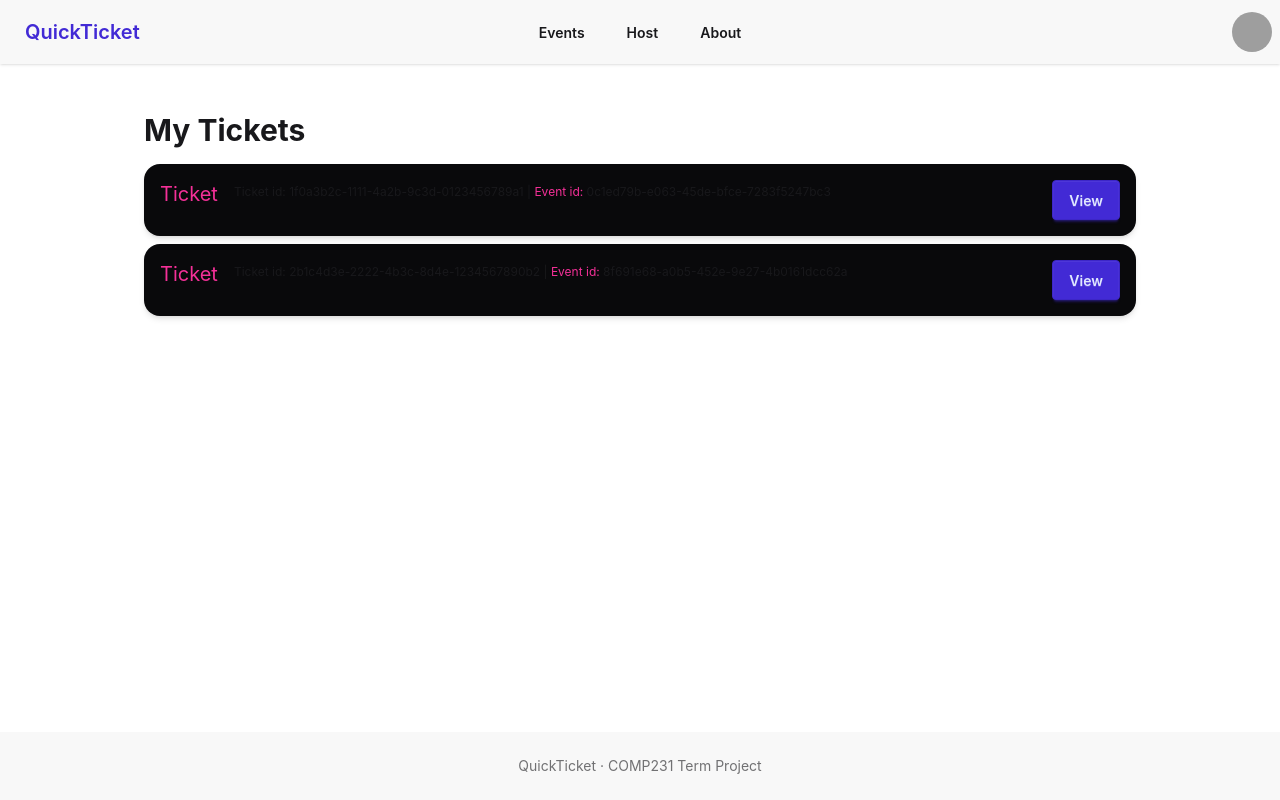
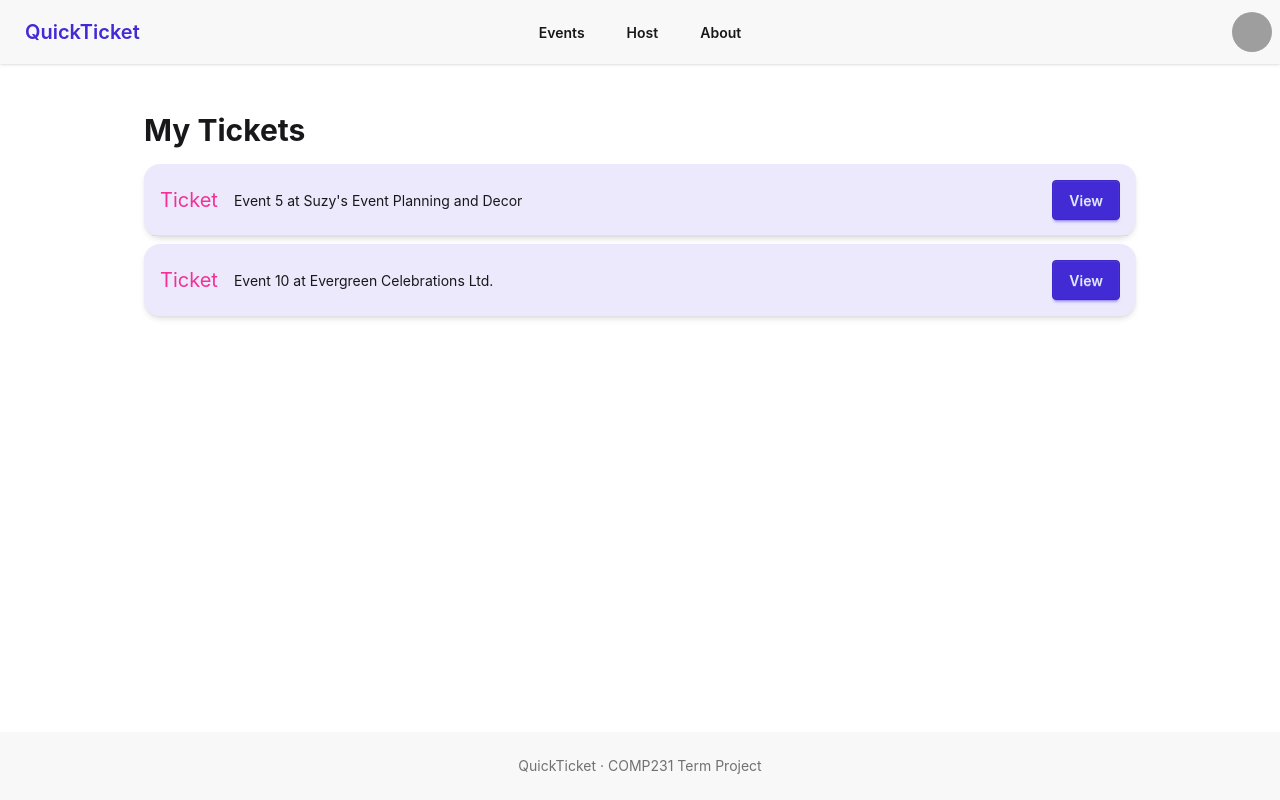
Before and after one commit to thegamecracks/quickticket, a React (Vite) app in the folder frontend/: page /myTickets in a window 1280 px wide. Both pictures are taken after a click on the button "Sign in". Built offline with nearby package versions, Linux system fonts and the light colour scheme; grey boxes are pictures that could not be loaded.

Commit message:
mock event display name and vertically center items

```diff
--- a/frontend/src/features/tickets/MyTicketsPage.tsx
+++ b/frontend/src/features/tickets/MyTicketsPage.tsx
@@ -1,4 +1,4 @@
-import { MockTickets } from "../../lib/mocks"
+import { getMockEvent, MockTickets } from "../../lib/mocks"
 import { useAuth } from "../../lib/auth";
 import { useEffect, useState } from "react";
 import type { User } from "../account/types";
@@ -35,11 +35,11 @@ export default function MyTicketsPage() {
         <ul className="list mx-auto space-y-2">
           {
             tickets.map((t: Ticket) => (
-              <li className="list-row rounded-2xl bg-neutral shadow-md" key={t.id}>
+              <li className="list-row items-center rounded-2xl bg-primary/10 shadow-md" key={t.id}>
                 <div className="text-xl align-middle"><span className="text-secondary">Ticket</span>
                 </div>
                 <div>
-                  <span className="text-xs">Ticket id: {t.id} | <span className="text-secondary">Event id:</span> {t.event_id}</span>
+                  {getMockEvent(t.event_id)?.display_name}
                 </div>
                 <div>
                   <button className="btn btn-primary" onClick={() => goToTicketDetail(t.id)}>View</button>
```
